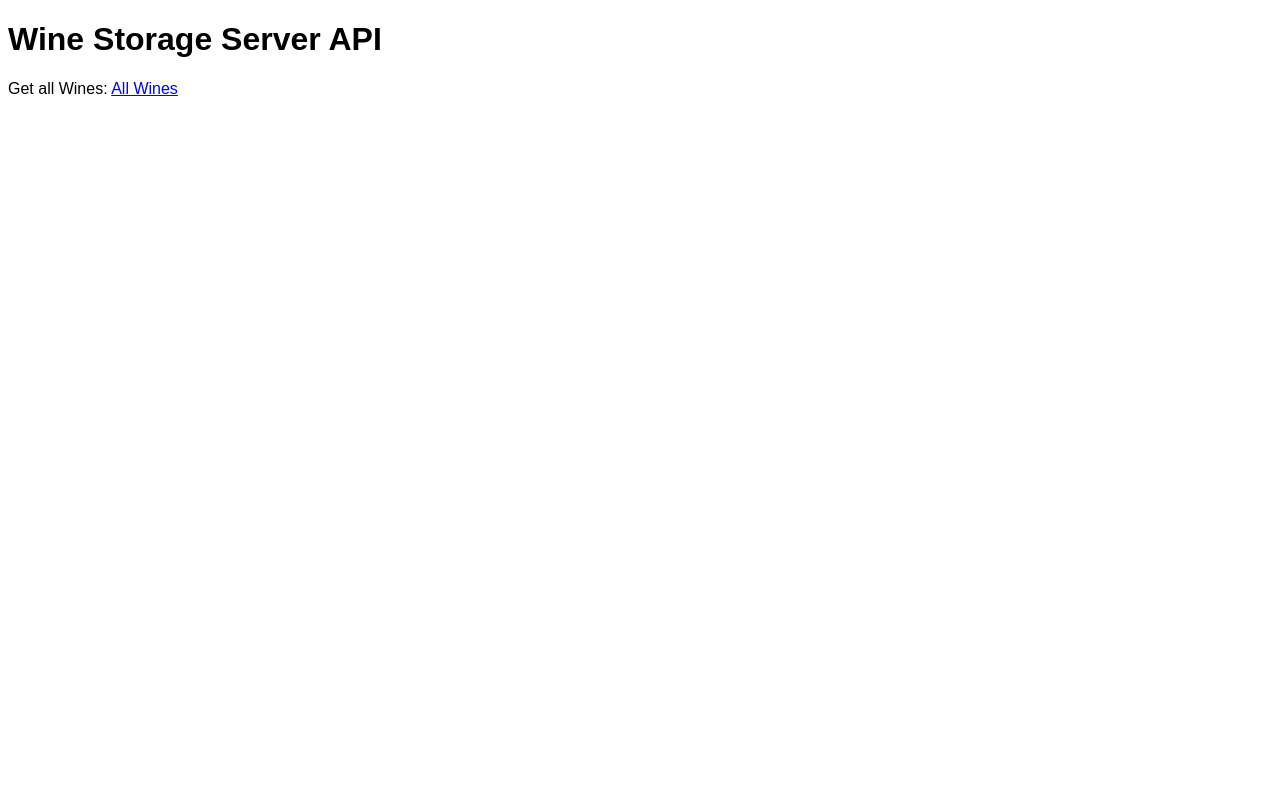
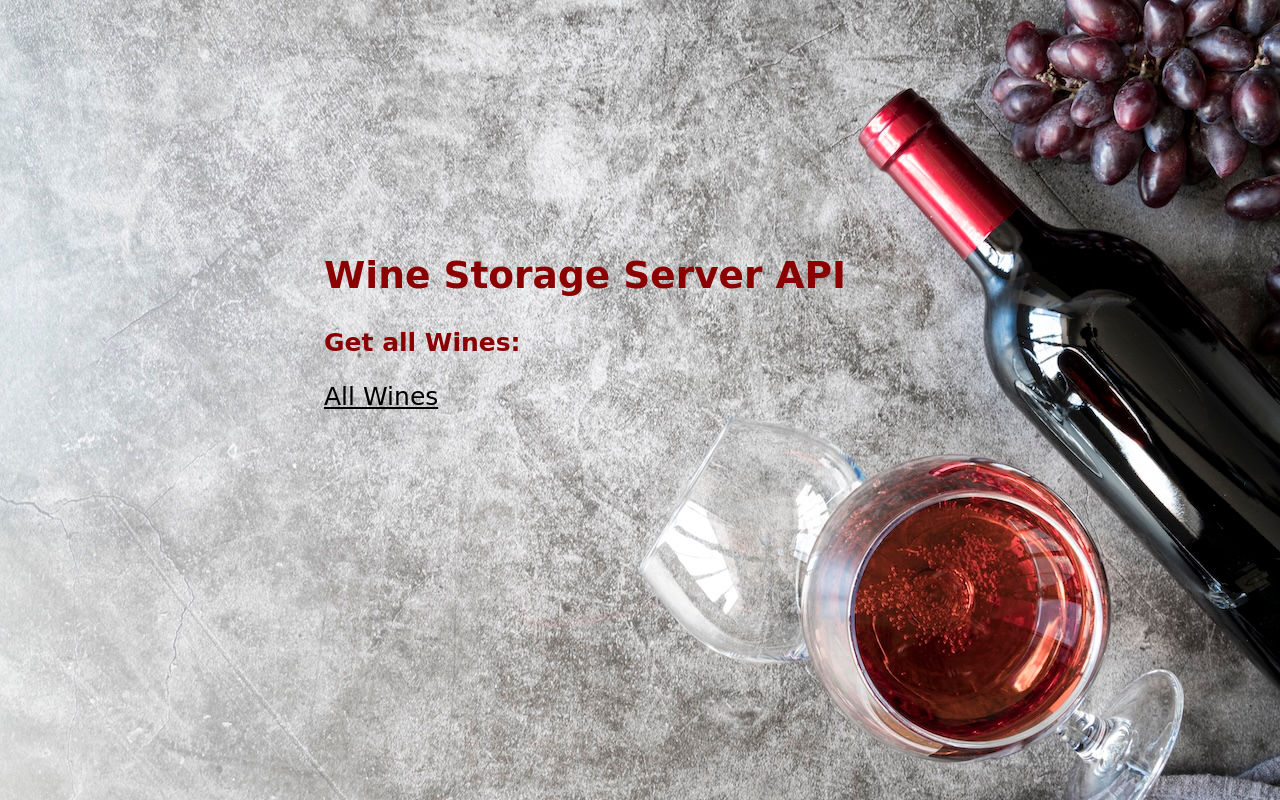
Before and after one commit to agerrard123/wine-storage-server, a website: page public/index.html in a window 1280 px wide. Drawn offline with Linux system fonts and the light colour scheme.

Commit message:
styled api page

```diff
--- a/public/index.html
+++ b/public/index.html
@@ -5,7 +5,10 @@
         <link rel = "stylesheet" href = "styles.css">
     </head>
     <body>
-        <h1>Wine Storage Server API</h1>
-        <p>Get all Wines: <a href = "/api/wines">All Wines</a></p>
+        <section>
+            <h1>Wine Storage Server API</h1>
+            <p>Get all Wines:</p>
+            <a href = "/api/wines">All Wines</a>
+        </section>
     </body>
 </htnl>
--- a/public/styles.css
+++ b/public/styles.css
@@ -1,3 +1,22 @@
 body {
-    font-family: Arial, Helvetica, sans-serif;
+    font-family: cursive;
+    background: url(images/table-wine.jpg);
 }
+
+section {
+    font-size: 25px;
+    margin-top: 20%;
+    margin-left: 25%;
+}
+
+h1, p {
+    color:darkred;
+}
+
+p {
+    font-weight: bold;
+}
+
+a {
+    color:black;
+}
```
Also changed, not shown: public/images/table-wine.jpg (added), 1 other file.
